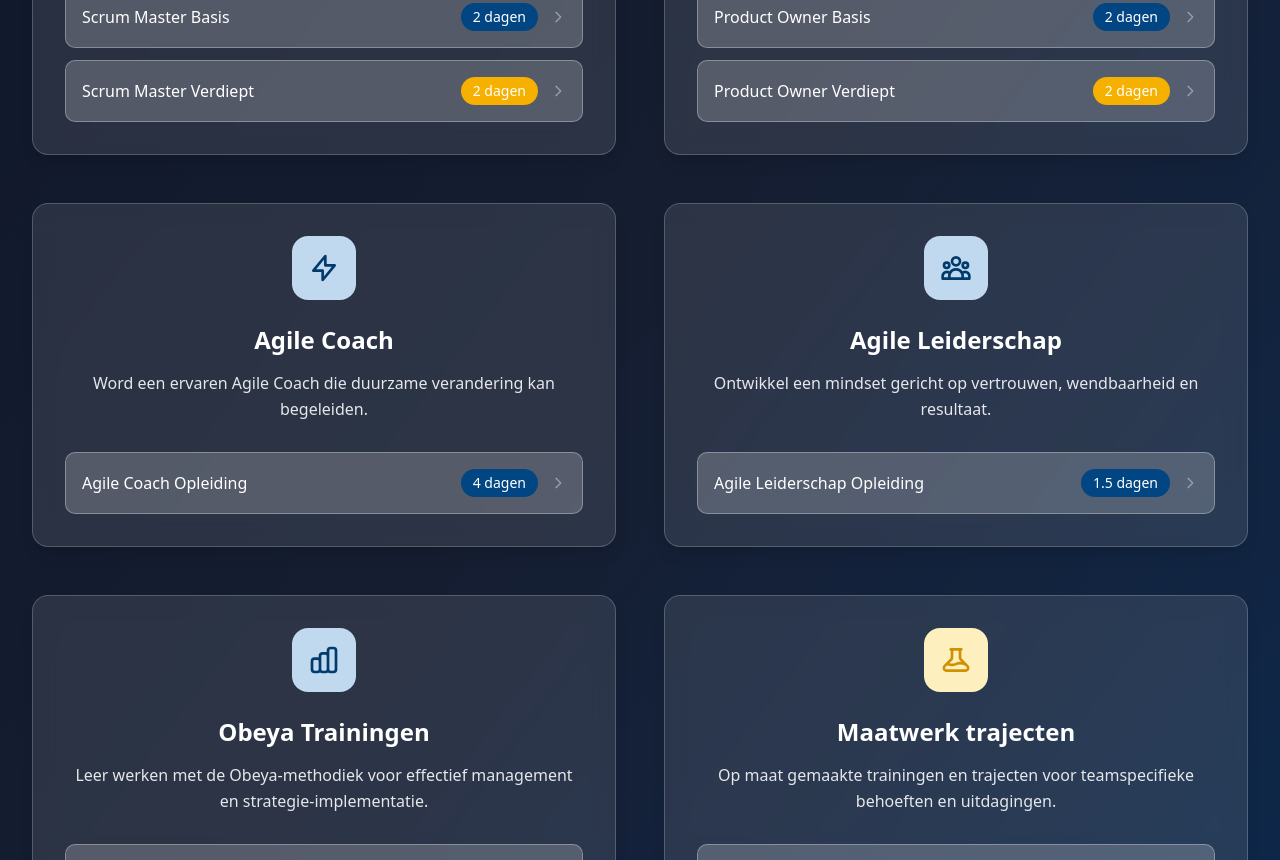
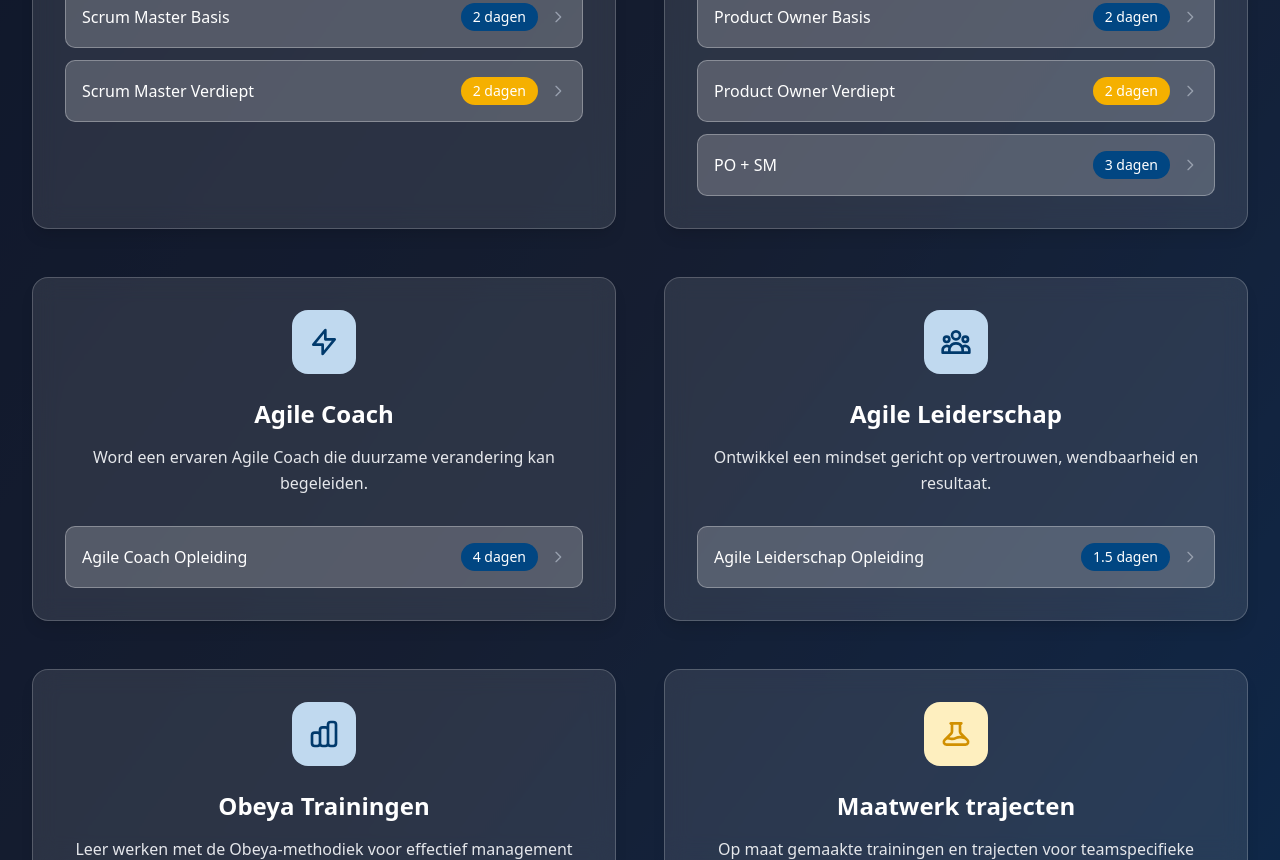
Before and after one commit to Salsa85/lag-pol, a Next.js app: page / in a window 1280 px wide. Shown: the part 2420-3280 px from the top of the page. Built offline with nearby package versions, Linux system fonts and the light colour scheme; a web font is replaced by a local one.

Commit message:
Add PO + SM course to all signup forms and update duration to 3 days

```diff
--- a/src/components/ClientHomePage.tsx
+++ b/src/components/ClientHomePage.tsx
@@ -338,6 +338,15 @@ export default function ClientHomePage() {
                       </svg>
                     </div>
                   </a>
+                  <a href="/po-plus-sm" className="flex items-center justify-between bg-white/20 p-4 rounded-lg hover:bg-primary-500/30 hover:border-primary-400 border border-white/30 transition-all duration-200 group">
+                    <span className="font-medium text-white group-hover:text-primary-200">PO + SM</span>
+                    <div className="flex items-center space-x-3">
+                      <span className="text-sm bg-primary-500 text-white px-3 py-1 rounded-full font-medium">3 dagen</span>
+                      <svg className="w-4 h-4 text-gray-400 group-hover:text-primary-500 transition-colors" fill="none" stroke="currentColor" viewBox="0 0 24 24">
+                        <path strokeLinecap="round" strokeLinejoin="round" strokeWidth={2} d="M9 5l7 7-7 7" />
+                      </svg>
+                    </div>
+                  </a>
                 </div>
               </div>
 
--- a/src/components/ClientSignupSection.tsx
+++ b/src/components/ClientSignupSection.tsx
@@ -307,6 +307,7 @@ export default function ClientSignupSection({ preselectedCourse = "", variant =
                       <option value="Scrum Master Verdiept / Gevorderd">Scrum Master Verdiept</option>
                       <option value="Product Owner Basis / Beginner">Product Owner Basis</option>
                       <option value="Product Owner Verdiept">Product Owner Verdiept</option>
+                      <option value="PO + SM / Beginner">PO + SM</option>
                       <option value="Agile Coach Opleiding">Agile Coach Opleiding</option>
                       <option value="Agile Leiderschap Opleiding">Agile Leiderschap Opleiding</option>
                       <option value="Sturen met Obeya">Sturen met Obeya</option>
--- a/src/components/FixedSignup.tsx
+++ b/src/components/FixedSignup.tsx
@@ -11,6 +11,7 @@ const courses = [
   'Scrum Master Verdiept / Gevorderd',
   'Product Owner Basis / Beginner',
   'Product Owner Basis / Gevorderd',
+  'PO + SM / Beginner',
   'Agile Coach',
   'Agile Leiderschap Opleiding',
   'Sturen met Obeya',
--- a/src/components/Navigation.tsx
+++ b/src/components/Navigation.tsx
@@ -75,7 +75,7 @@ export default function Navigation({
       courses: [
         { name: "Product Owner Basis", link: "/product-owner", duration: "2 dagen" },
         { name: "Product Owner Verdiept", link: "/product-owner-vervolg", duration: "2 dagen" },
-        { name: "PO + SM", link: "/po-plus-sm", duration: "2 dagen" }
+        { name: "PO + SM", link: "/po-plus-sm", duration: "3 dagen" }
       ]
     },
     {
--- a/src/components/SignupModal.tsx
+++ b/src/components/SignupModal.tsx
@@ -13,6 +13,7 @@ const courses = [
   'Scrum Master Verdiept / Gevorderd',
   'Product Owner Basis / Beginner',
   'Product Owner Basis / Gevorderd',
+  'PO + SM / Beginner',
   'Agile Coach',
   'Agile Leiderschap Opleiding',
   'Sturen met Obeya',
--- a/src/components/SignupSection.tsx
+++ b/src/components/SignupSection.tsx
@@ -11,6 +11,7 @@ const courses = [
   'Scrum Master Verdiept / Gevorderd',
   'Product Owner Basis / Beginner',
   'Product Owner Basis / Gevorderd',
+  'PO + SM / Beginner',
   'Agile Coach',
   'Agile Leiderschap Opleiding',
   'Sturen met Obeya',
--- a/src/data/courses.ts
+++ b/src/data/courses.ts
@@ -245,7 +245,7 @@ export const productOwnerMetadata: CourseMetadata = {
 export const poPlusSmCourse: Course = {
   id: 'po-plus-sm',
   title: 'PO + SM',
-  duration: '2 dagen van 3,5 uur',
+  duration: '3 dagen van 3,5 uur',
   description: 'In deze training ontwikkelen Product Owners zich tot richtinggevende en waardegedreven leiders binnen hun team. Ze leren hoe wendbaar werken geen doel op zich is, maar een middel om sneller en beter bij te dragen aan resultaten die er écht toe doen.',
   detailedDescription: 'De focus ligt op het herkennen en realiseren van waarde in een complexe praktijk, waar prioriteiten constant verschuiven en samenwerken cruciaal is. Denk aan het versnellen van besluitvorming, het vergroten van eigenaarschap en het versterken van vertrouwen, binnen én buiten het team.',
   topics: [
@@ -302,7 +302,7 @@ export const poPlusSmCourse: Course = {
 
 export const poPlusSmMetadata: CourseMetadata = {
   title: 'PO + SM Training - Politie',
-  description: 'Ontwikkel je tot richtinggevende en waardegedreven leider. 2 dagen praktijkgerichte PO + SM training speciaal voor de politie.',
+  description: 'Ontwikkel je tot richtinggevende en waardegedreven leider. 3 dagen praktijkgerichte PO + SM training speciaal voor de politie.',
   keywords: [
     'PO + SM training politie',
     'Product Owner Scrum Master training',
@@ -312,7 +312,7 @@ export const poPlusSmMetadata: CourseMetadata = {
   ],
   openGraph: {
     title: 'PO + SM Training - Politie',
-    description: 'Ontwikkel je tot richtinggevende en waardegedreven leider. 2 dagen praktijkgerichte PO + SM training.',
+    description: 'Ontwikkel je tot richtinggevende en waardegedreven leider. 3 dagen praktijkgerichte PO + SM training.',
     type: 'website',
   },
 };
```
